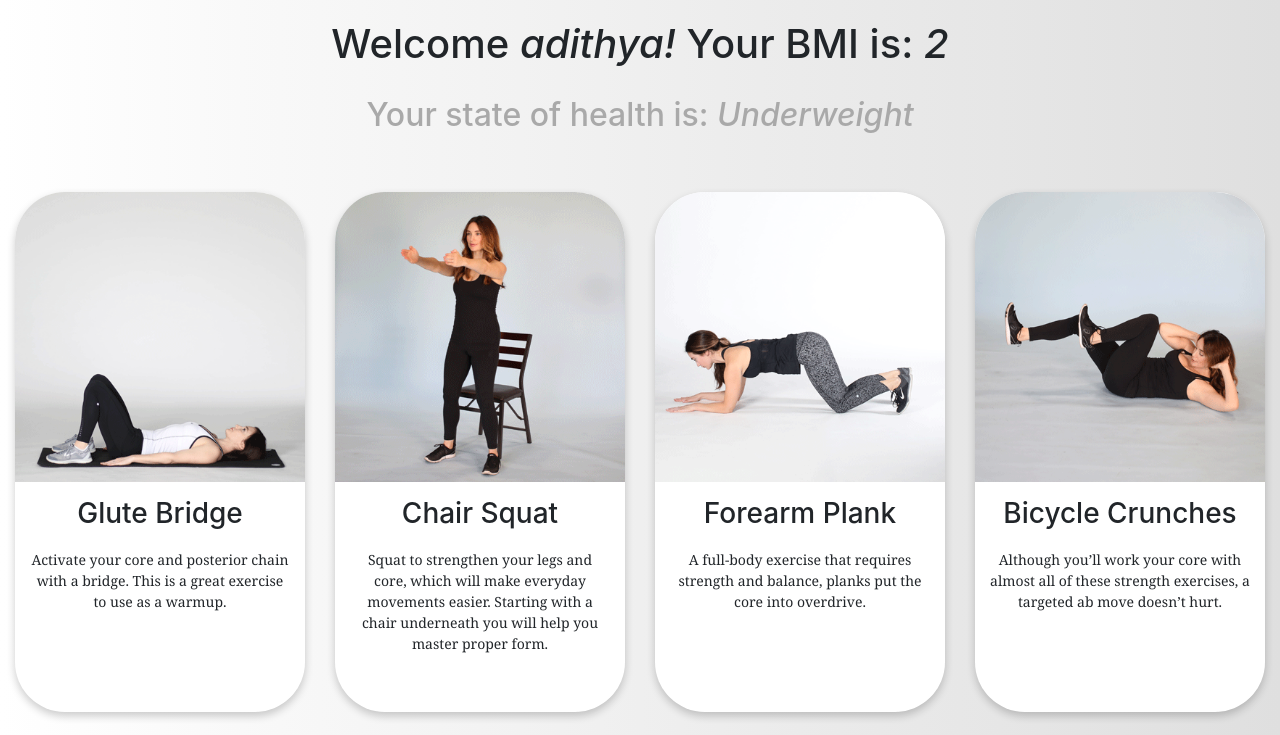
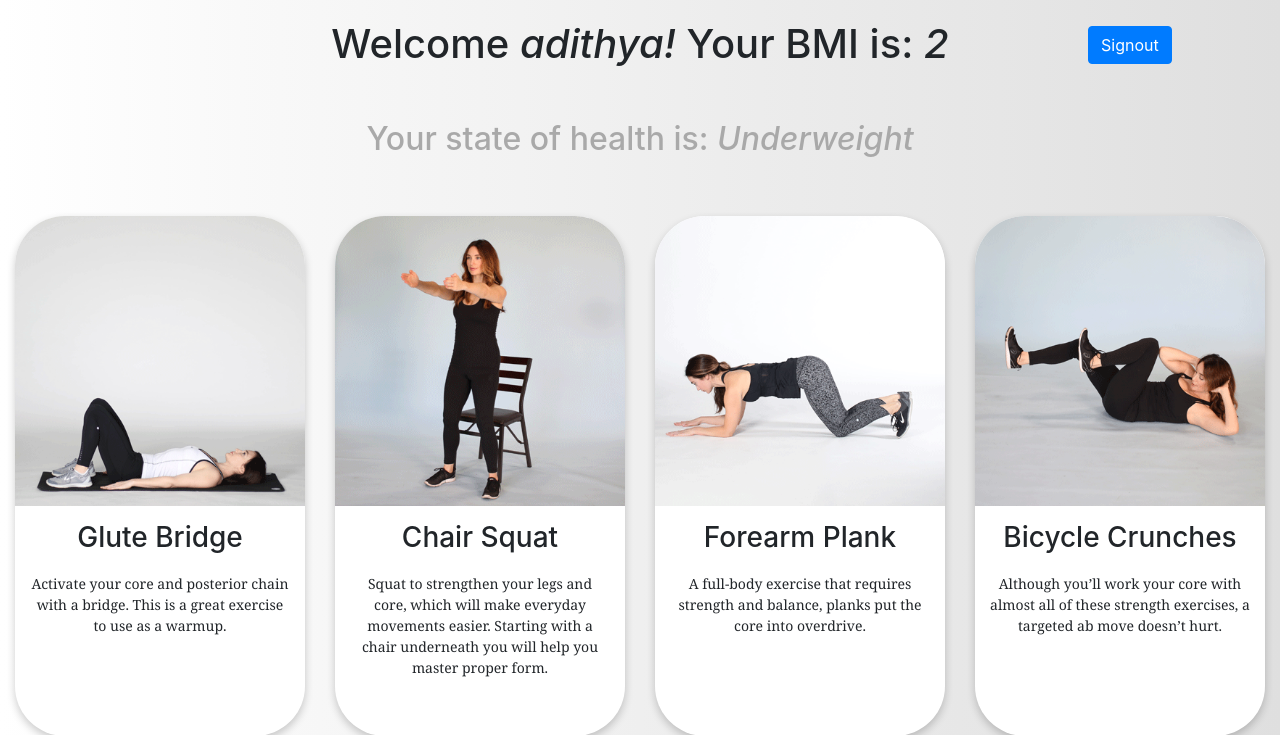
Before and after one commit to hey-its-adi/Fitness-App, a PHP site: page /dashboard.php in a window 1280 px wide. Shown: the part 400-1135 px from the top of the page. Run offline with PHP 8.4, Linux system fonts and the light colour scheme; a user stored in the database is signed in; some libraries are stand-ins or nearby versions; grey boxes are pictures that could not be loaded.

Commit message:
signout added

```diff
--- a/dashboard.php
+++ b/dashboard.php
@@ -152,6 +152,7 @@ background: linear-gradient(270deg, rgba(223,223,223,1) 0%, rgba(255,255,255,1)
       </div>
 
     <h1 style="padding-top: 20px;">Welcome <i><?php echo $name; ?>!   </i>Your BMI is: <i><?php echo $bmi; ?></i></h1>
+    <button class="btn btn-primary" onclick="location.href='index.html'" style="margin-top: -90px; margin-left: 85%;">Signout</button>
     <?php
 
     if($bmi<18.5)
@@ -172,6 +173,7 @@ background: linear-gradient(270deg, rgba(223,223,223,1) 0%, rgba(255,255,255,1)
     }
 
     ?>
+
     <div class="flip-card col-sm-6 col-md-4 col-lg-3" onclick="flip(0)">
         <div class="flip-card-inner">
             <div class="flip-front">
```
